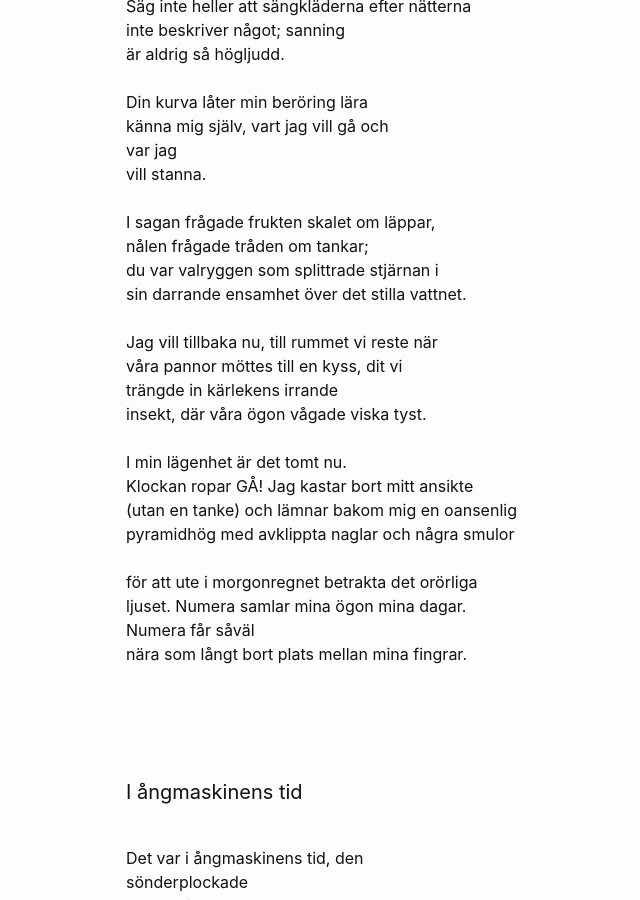
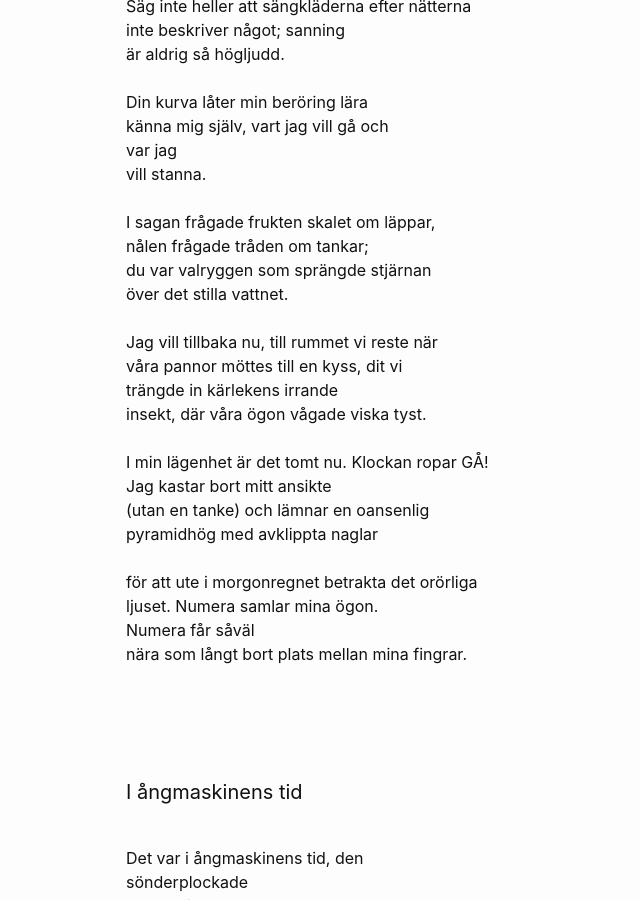
Before and after one commit to terr4form4/terr4form4.github.io, a Jekyll site: the page built from _posts/poesi/2024-01-03-dikter-2023-2024.md, in a window 1280 px wide and 900 px high, scrolled down 6725 px. Shown: the whole window, without its empty margins (144-784 px from the left). Built offline with Jekyll 4.4.1, drawn with Linux system fonts in a browser that asks for light colours; comment, search, counter and statistics services are not loaded; some of the changed text lies outside the part shown.

Commit message:
ångmaskinen

```diff
--- a/_posts/poesi/2024-01-03-dikter-2023-2024.md
+++ b/_posts/poesi/2024-01-03-dikter-2023-2024.md
@@ -280,21 +280,21 @@ vill stanna.<br/>
 <br/>
 I sagan frågade frukten skalet om läppar,<br/>
 nålen frågade tråden om tankar;<br/>
-du var valryggen som splittrade stjärnan i<br/>
-sin darrande ensamhet över det stilla vattnet.<br/>
+du var valryggen som sprängde stjärnan<br/>
+över det stilla vattnet.<br/>
 <br/>
 Jag vill tillbaka nu, till rummet vi reste när<br/>
 våra pannor möttes till en kyss, dit vi<br/>
 trängde in kärlekens irrande<br/>
 insekt, där våra ögon vågade viska tyst.<br/>
 <br/>
-I min lägenhet är det tomt nu.<br/>
-Klockan ropar GÅ! Jag kastar bort mitt ansikte<br/>
-(utan en tanke) och lämnar bakom mig en oansenlig<br/>
-pyramidhög med avklippta naglar och några smulor<br/>
+I min lägenhet är det tomt nu. Klockan ropar GÅ!<br/>
+Jag kastar bort mitt ansikte<br/>
+(utan en tanke) och lämnar en oansenlig<br/>
+pyramidhög med avklippta naglar<br/>
 <br/>
 för att ute i morgonregnet betrakta det orörliga<br/>
-ljuset. Numera samlar mina ögon mina dagar.<br/>
+ljuset. Numera samlar mina ögon.<br/>
 Numera får såväl<br/>
 nära som långt bort plats mellan mina fingrar.<br/>
 <br/>
```
Also changed, not shown: other parts of _posts/poesi/2024-01-03-dikter-2023-2024.md (+1 -1 lines).
